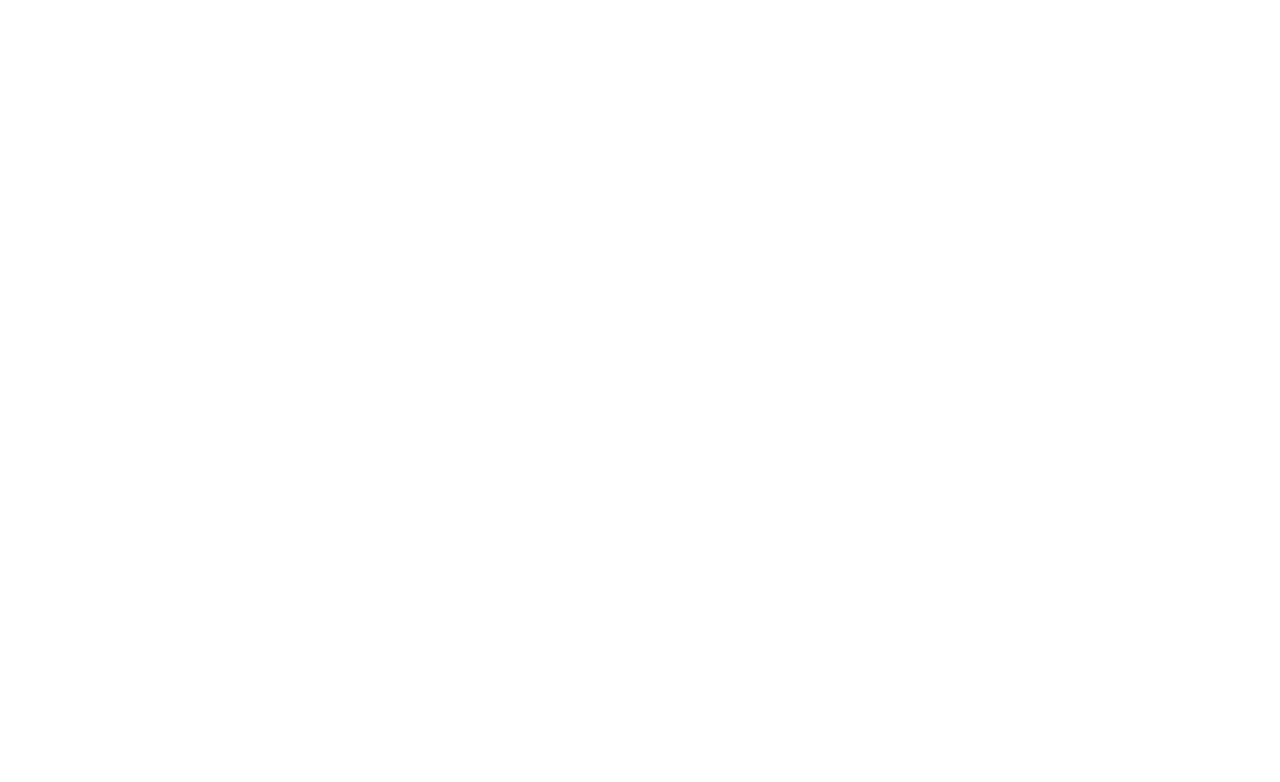
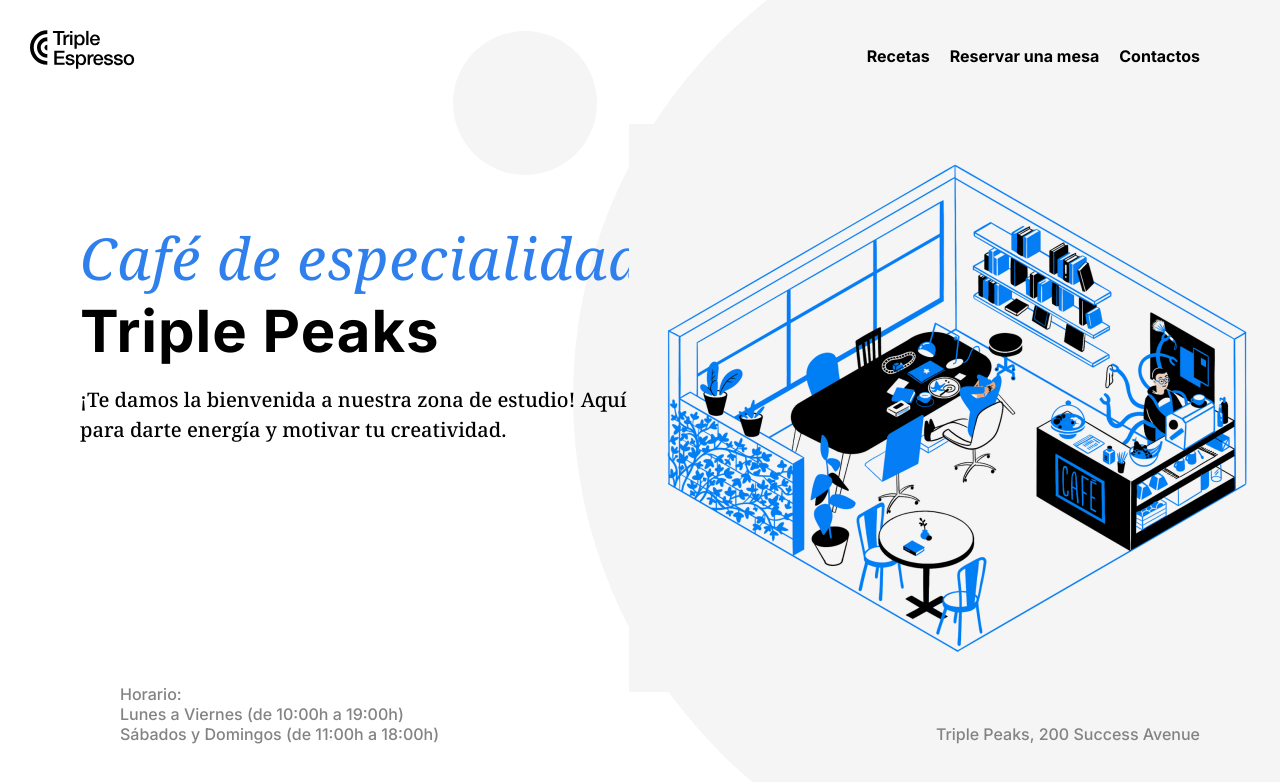
Before and after one commit to Amairani23/web_project_coffeeshop, a plain HTML site: page index.html in a window 1280 px wide. Drawn offline with Linux system fonts and the light colour scheme.

Commit message:
Agrega contenido Header en HTML y estilos

```diff
--- a/index.html
+++ b/index.html
@@ -26,7 +26,47 @@
   </head>
   <body>
     <div class="page">
-      <header class="header"></header>
+      <header class="header">
+        <nav class="nav">
+          <img
+            class="nav__logo"
+            src="images/logo_coffeeshop_dark.svg"
+            alt="logo de la cafetería"
+          />
+          <ul class="nav__links">
+            <li>
+              <a class="nav__link" href="#staff">Recetas</a>
+            </li>
+            <li>
+              <a class="nav__link" href="#events">Reservar una mesa</a>
+            </li>
+            <li>
+              <a class="nav__link" href="#membership">Contactos</a>
+            </li>
+          </ul>
+        </nav>
+        <div class="header__content">
+          <h1 class="header__title">
+            <span class="header__span-accent">Café de especialidad</span> en
+            Triple Peaks
+          </h1>
+          <p class="header__description">
+            ¡Te damos la bienvenida a nuestra zona de estudio! Aquí tenemos café
+            para darte energía y motivar tu creatividad.
+          </p>
+          <img
+            src="./images/inside_coffee_shop.png"
+            alt="Ilustación de cafetería"
+            class="header__image"
+          />
+        </div>
+        <ul class="header__footer">
+          <li>Horario:</li>
+          <li>Lunes a Viernes (de 10:00h a 19:00h)</li>
+          <li>Sábados y Domingos (de 11:00h a 18:00h)</li>
+        </ul>
+        <p class="header__paragraph">Triple Peaks, 200 Success Avenue</p>
+      </header>
       <main class="content">
         <section class="recipes"></section>
         <section class="reservation"></section>
--- a/styles/style.css
+++ b/styles/style.css
@@ -3,6 +3,108 @@
   max-width: 1600px;
   margin: 0 auto;
   font-family: "Inter", Arial, sans-serif;
+  font-style: normal;
+  font-weight: 500;
   font-size: 16px;
   line-height: 20px;
+  background-color: #fff;
 }
+
+.header {
+  background-image: url("../images/background_header.svg");
+  background-repeat: no-repeat;
+  background-position: center;
+  background-size: cover;
+  position: relative;
+}
+
+.header__content {
+  display: flex;
+  height: 100vh;
+  min-height: 720px;
+  max-height: 800px;
+}
+
+.header__title {
+  font-size: 58px;
+  line-height: 72px;
+  letter-spacing: 1px;
+  max-width: 789px;
+  position: absolute;
+  top: 183px;
+  left: 80px;
+}
+
+.header__span-accent {
+  font-family: "Noto Serif", "Times New Roman", serif;
+  font-style: italic;
+  font-weight: normal;
+  color: #2f80ed;
+}
+
+.header__description {
+  font-family: "Noto Serif", "Times New Roman", serif;
+  font-size: 20px;
+  line-height: 30px;
+  max-width: 683px;
+  position: absolute;
+  top: 365px;
+  left: 80px;
+}
+
+.header__image {
+  width: 646px;
+  height: 568px;
+  position: absolute;
+  top: 124px;
+  right: 5px;
+}
+
+.nav {
+  display: flex;
+  justify-content: space-between;
+  position: relative;
+}
+
+.nav__logo {
+  width: 105px;
+  height: 39px;
+  position: absolute;
+  top: 30px;
+  left: 30px;
+}
+
+.nav__links {
+  position: absolute;
+  top: 30px;
+  right: 80px;
+  display: flex;
+  column-gap: 20px;
+  list-style-type: none;
+}
+
+.nav__link {
+  color: #000000;
+  text-decoration: none;
+  font-weight: bold;
+}
+
+.header__footer {
+  font-size: 16px;
+  line-height: 20px;
+  color: #838383;
+  position: absolute;
+  bottom: 40px;
+  left: 80px;
+  list-style-type: none;
+  margin-top: auto;
+}
+
+.header__paragraph {
+  font-size: 16px;
+  line-height: 20px;
+  color: #838383;
+  position: absolute;
+  bottom: 40px;
+  right: 80px;
+}
```
